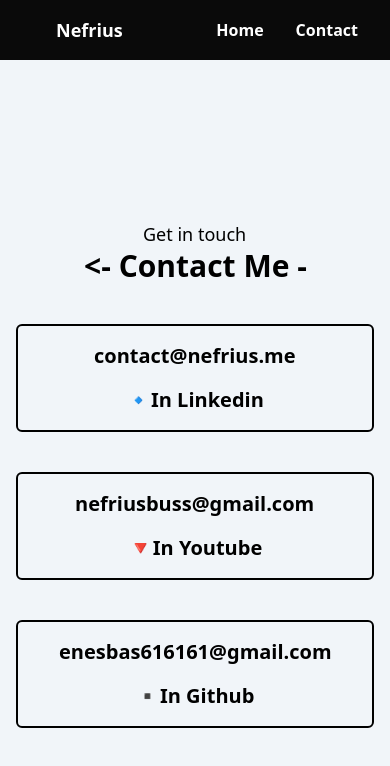
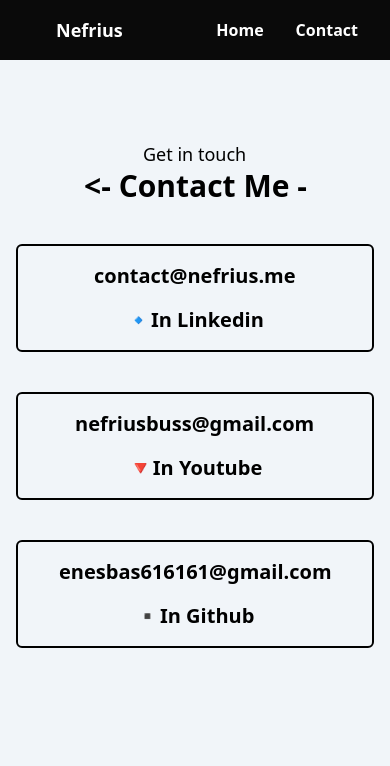
Before and after one commit to Nefrius/eneshbas, a website: page src/contact.html in a window 390 px wide. Drawn offline with Linux system fonts and the light colour scheme.

Commit message:
Bug Fixes 0.2

```diff
--- a/src/contact.html
+++ b/src/contact.html
@@ -19,7 +19,7 @@
     </nav>
     <div class="flex flex-col items-center px-4 sm:px-6 lg:px-8">
         <!-- Başlıklar -->
-        <h4 class="text-lg font-light mt-40 motion-preset-fade motion-duration-400 motion-preset-expand motion-delay-500">
+        <h4 class="text-lg font-light mt-20 sm:mt-40 motion-preset-fade motion-duration-400 motion-preset-expand motion-delay-500">
           Get in touch
         </h4>
         <h4 class="text-3xl font-bold motion-preset-fade motion-duration-400 motion-preset-expand motion-delay-700">
```
Also changed, not shown: src/output.css.
